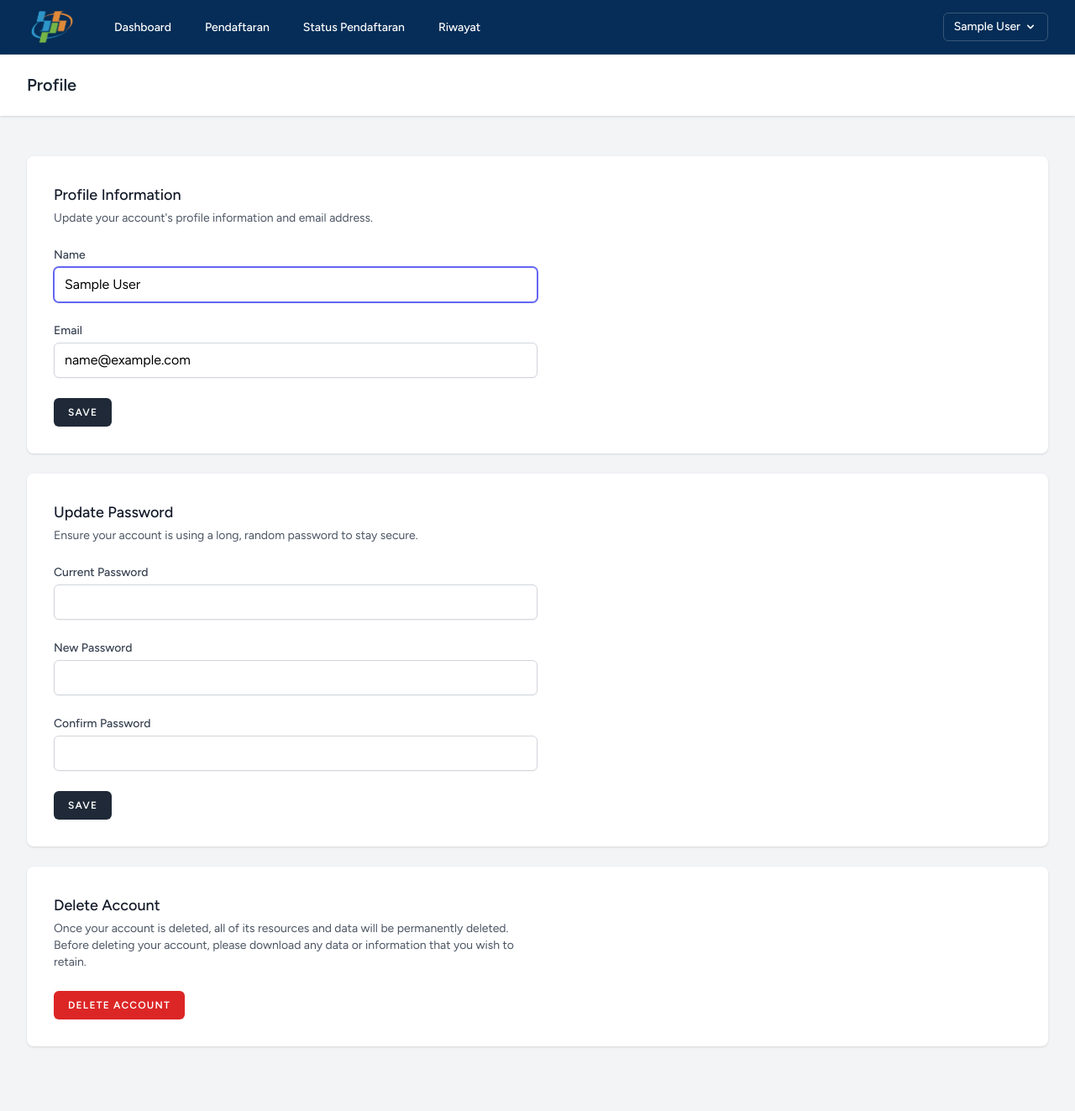
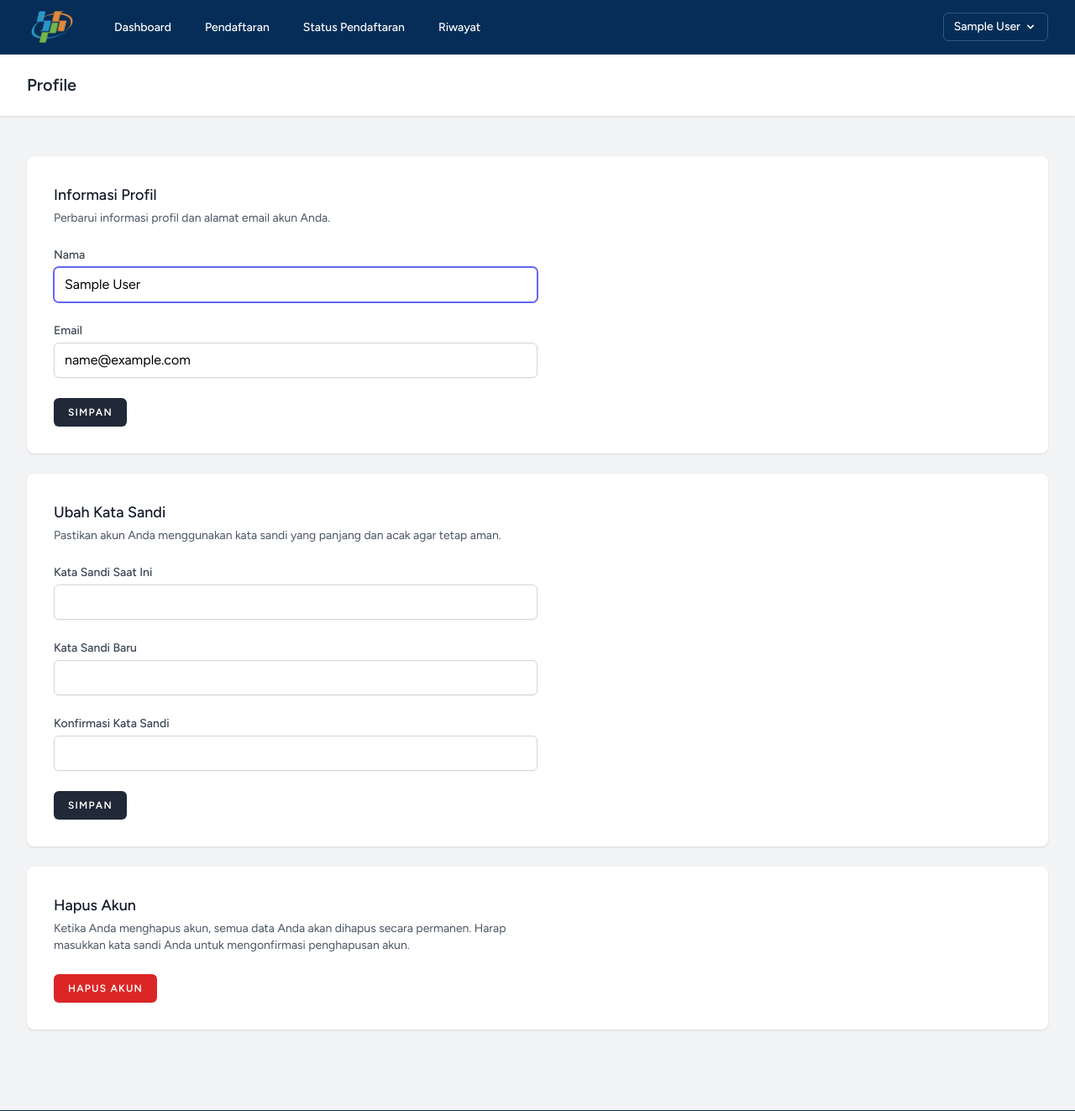
Before and after one commit to YusufRizkyW/intern-web, a Laravel app: page /profile in a window 1280 px wide. Shown: the top 1323 px of the page at 84% size. Run offline with Laravel 10, Linux system fonts and the light colour scheme; the visitor is signed in with stand-in values (Sample User, id 1); style sheets or scripts are compiled from the project's sources; some libraries are stand-ins or nearby versions.

Commit message:
improve ui/ux 1

```diff
--- a/resources/views/layouts/navigation.blade.php
+++ b/resources/views/layouts/navigation.blade.php
@@ -51,7 +51,7 @@
 
                     <x-slot name="content">
                         <x-dropdown-link :href="route('profile.edit')">
-                            {{ __('Profile') }}
+                            {{ __('Profil') }}
                         </x-dropdown-link>
 
                         <!-- Authentication -->
@@ -61,7 +61,7 @@
                             <x-dropdown-link :href="route('logout')"
                                     onclick="event.preventDefault();
                                                 this.closest('form').submit();">
-                                {{ __('Log Out') }}
+                                {{ __('Keluar') }}
                             </x-dropdown-link>
                         </form>
                     </x-slot>
--- a/resources/views/profile/partials/delete-user-form.blade.php
+++ b/resources/views/profile/partials/delete-user-form.blade.php
@@ -1,18 +1,18 @@
 <section class="space-y-6">
     <header>
         <h2 class="text-lg font-medium text-gray-900">
-            {{ __('Delete Account') }}
+            {{ __('Hapus Akun') }}
         </h2>
 
         <p class="mt-1 text-sm text-gray-600">
-            {{ __('Once your account is deleted, all of its resources and data will be permanently deleted. Before deleting your account, please download any data or information that you wish to retain.') }}
+            {{ __('Ketika Anda menghapus akun, semua data Anda akan dihapus secara permanen. Harap masukkan kata sandi Anda untuk mengonfirmasi penghapusan akun.') }}
         </p>
     </header>
 
     <x-danger-button
         x-data=""
         x-on:click.prevent="$dispatch('open-modal', 'confirm-user-deletion')"
-    >{{ __('Delete Account') }}</x-danger-button>
+    >{{ __('Hapus Akun') }}</x-danger-button>
 
     <x-modal name="confirm-user-deletion" :show="$errors->userDeletion->isNotEmpty()" focusable>
         <form method="post" action="{{ route('profile.destroy') }}" class="p-6">
@@ -20,11 +20,11 @@
             @method('delete')
 
             <h2 class="text-lg font-medium text-gray-900">
-                {{ __('Are you sure you want to delete your account?') }}
+                {{ __('Apakah Anda yakin ingin menghapus akun Anda?') }}
             </h2>
 
             <p class="mt-1 text-sm text-gray-600">
-                {{ __('Once your account is deleted, all of its resources and data will be permanently deleted. Please enter your password to confirm you would like to permanently delete your account.') }}
+                {{ __('Ketika akun Anda dihapus, semua data akan dihapus secara permanen. Harap masukkan kata sandi Anda untuk mengonfirmasi bahwa Anda ingin menghapus akun secara permanen.') }}
             </p>
 
             <div class="mt-6">
@@ -43,11 +43,11 @@
 
             <div class="mt-6 flex justify-end">
                 <x-secondary-button x-on:click="$dispatch('close')">
-                    {{ __('Cancel') }}
+                    {{ __('Batal') }}
                 </x-secondary-button>
 
                 <x-danger-button class="ms-3">
-                    {{ __('Delete Account') }}
+                    {{ __('Hapus Akun') }}
                 </x-danger-button>
             </div>
         </form>
--- a/resources/views/profile/partials/update-password-form.blade.php
+++ b/resources/views/profile/partials/update-password-form.blade.php
@@ -1,11 +1,11 @@
 <section>
     <header>
         <h2 class="text-lg font-medium text-gray-900">
-            {{ __('Update Password') }}
+            {{ __('Ubah Kata Sandi') }}
         </h2>
 
         <p class="mt-1 text-sm text-gray-600">
-            {{ __('Ensure your account is using a long, random password to stay secure.') }}
+            {{ __('Pastikan akun Anda menggunakan kata sandi yang panjang dan acak agar tetap aman.') }}
         </p>
     </header>
 
@@ -14,25 +14,25 @@
         @method('put')
 
         <div>
-            <x-input-label for="update_password_current_password" :value="__('Current Password')" />
+            <x-input-label for="update_password_current_password" :value="__('Kata Sandi Saat Ini')" />
             <x-text-input id="update_password_current_password" name="current_password" type="password" class="mt-1 block w-full" autocomplete="current-password" />
             <x-input-error :messages="$errors->updatePassword->get('current_password')" class="mt-2" />
         </div>
 
         <div>
-            <x-input-label for="update_password_password" :value="__('New Password')" />
+            <x-input-label for="update_password_password" :value="__('Kata Sandi Baru')" />
             <x-text-input id="update_password_password" name="password" type="password" class="mt-1 block w-full" autocomplete="new-password" />
             <x-input-error :messages="$errors->updatePassword->get('password')" class="mt-2" />
         </div>
 
         <div>
-            <x-input-label for="update_password_password_confirmation" :value="__('Confirm Password')" />
+            <x-input-label for="update_password_password_confirmation" :value="__('Konfirmasi Kata Sandi')" />
             <x-text-input id="update_password_password_confirmation" name="password_confirmation" type="password" class="mt-1 block w-full" autocomplete="new-password" />
             <x-input-error :messages="$errors->updatePassword->get('password_confirmation')" class="mt-2" />
         </div>
 
         <div class="flex items-center gap-4">
-            <x-primary-button>{{ __('Save') }}</x-primary-button>
+            <x-primary-button>{{ __('Simpan') }}</x-primary-button>
 
             @if (session('status') === 'password-updated')
                 <p
@@ -41,7 +41,7 @@
                     x-transition
                     x-init="setTimeout(() => show = false, 2000)"
                     class="text-sm text-gray-600"
-                >{{ __('Saved.') }}</p>
+                >{{ __('Tersimpan.') }}</p>
             @endif
         </div>
     </form>
--- a/resources/views/profile/partials/update-profile-information-form.blade.php
+++ b/resources/views/profile/partials/update-profile-information-form.blade.php
@@ -1,11 +1,11 @@
 <section>
     <header>
         <h2 class="text-lg font-medium text-gray-900">
-            {{ __('Profile Information') }}
+            {{ __('Informasi Profil') }}
         </h2>
 
         <p class="mt-1 text-sm text-gray-600">
-            {{ __("Update your account's profile information and email address.") }}
+            {{ __("Perbarui informasi profil dan alamat email akun Anda.") }}
         </p>
     </header>
 
@@ -18,7 +18,7 @@
         @method('patch')
 
         <div>
-            <x-input-label for="name" :value="__('Name')" />
+            <x-input-label for="name" :value="__('Nama')" />
             <x-text-input id="name" name="name" type="text" class="mt-1 block w-full" :value="old('name', $user->name)" required autofocus autocomplete="name" />
             <x-input-error class="mt-2" :messages="$errors->get('name')" />
         </div>
@@ -28,7 +28,7 @@
             <x-text-input id="email" name="email" type="email" class="mt-1 block w-full" :value="old('email', $user->email)" required autocomplete="username" />
             <x-input-error class="mt-2" :messages="$errors->get('email')" />
 
-            @if ($user instanceof \Illuminate\Contracts\Auth\MustVerifyEmail && ! $user->hasVerifiedEmail())
+            {{-- @if ($user instanceof \Illuminate\Contracts\Auth\MustVerifyEmail && ! $user->hasVerifiedEmail())
                 <div>
                     <p class="text-sm mt-2 text-gray-800">
                         {{ __('Your email address is unverified.') }}
@@ -44,11 +44,11 @@
                         </p>
                     @endif
                 </div>
-            @endif
+            @endif --}}
         </div>
 
         <div class="flex items-center gap-4">
-            <x-primary-button>{{ __('Save') }}</x-primary-button>
+            <x-primary-button>{{ __('Simpan') }}</x-primary-button>
 
             @if (session('status') === 'profile-updated')
                 <p
@@ -57,7 +57,7 @@
                     x-transition
                     x-init="setTimeout(() => show = false, 2000)"
                     class="text-sm text-gray-600"
-                >{{ __('Saved.') }}</p>
+                >{{ __('Tersimpan.') }}</p>
             @endif
         </div>
     </form>
```
Also changed, not shown: resources/views/dashboard.blade.php (+5 -5 lines), resources/views/pendaftaran/status.blade.php (+4 -42 lines).
